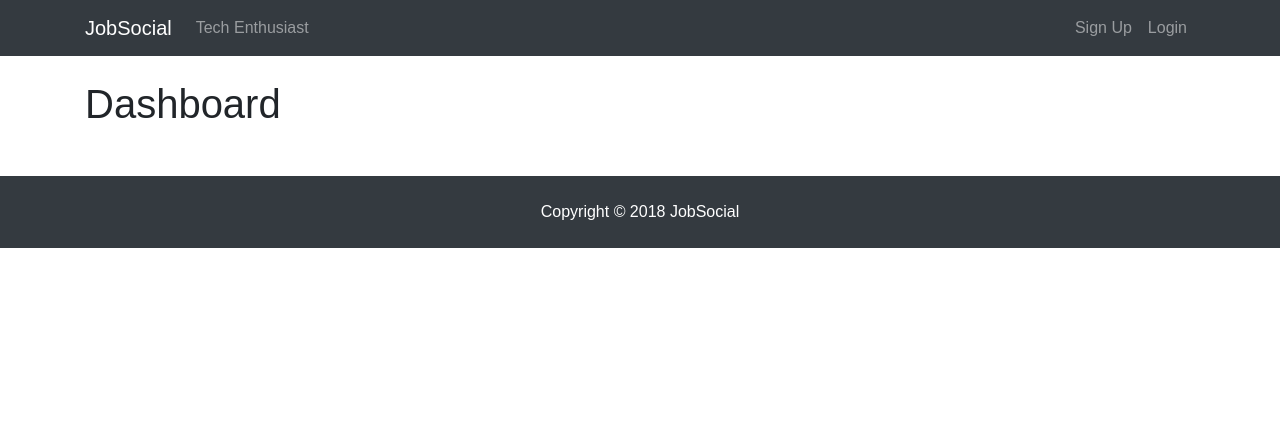
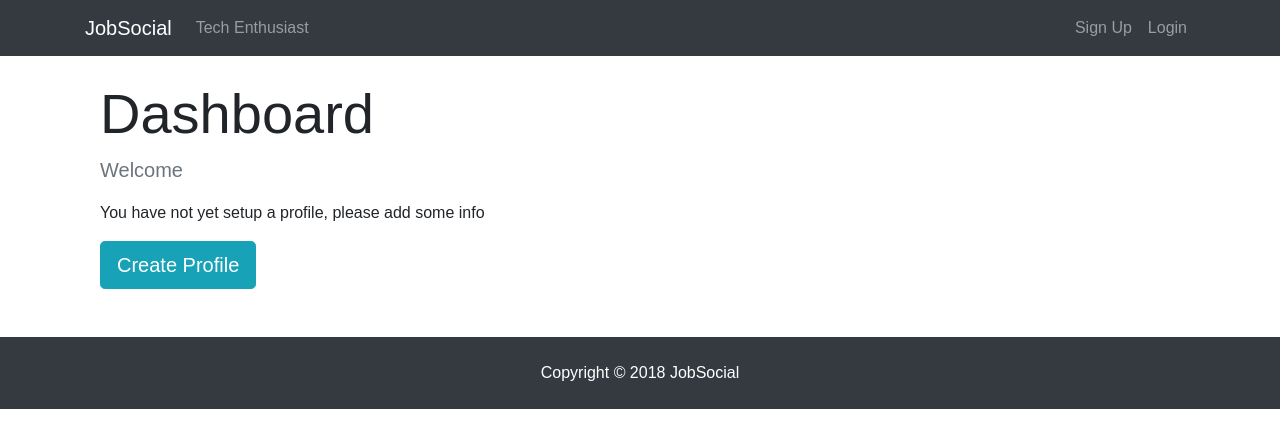
Before and after one commit to bryano1993/Job-Social, a React (Create React App) app in the folder client/: page /dashboard in a window 1280 px wide. Shown: the top 448 px of the page. Built offline with nearby package versions, Linux system fonts and the light colour scheme; no server answers.

Commit message:
48-spinner-component-and-dashboard-start:complete

```diff
--- /dev/null
+++ b/client/src/components/common/Spinner.js
@@ -0,0 +1,14 @@
+import React from "react";
+import spinner from "./spinner.gif";
+
+export default () => {
+  return (
+    <div>
+      <img
+        src={spinner}
+        style={{ width: "200px", margin: "auto", display: "block" }}
+        alt="Loading..."
+      />
+    </div>
+  );
+};
--- a/client/src/components/dashboard/Dashboard.js
+++ b/client/src/components/dashboard/Dashboard.js
@@ -1,22 +1,68 @@
 import React, { Component } from "react";
+import { Link } from "react-router-dom";
 import PropTypes from "prop-types";
 import { connect } from "react-redux";
 import { getCurrentProfile } from "../../actions/profileActions";
+import Spinner from "../common/Spinner";
 
 class Dashboard extends Component {
   componentDidMount() {
     this.props.getCurrentProfile();
   }
+
   render() {
+    const { user } = this.props.auth;
+    const { profile, loading } = this.props.profile;
+
+    let dashboardContent;
+
+    if (profile === null || loading) {
+      dashboardContent = <Spinner />;
+    } else {
+      // Check if logged in user has profile data
+      if (Object.keys(profile).length > 0) {
+        dashboardContent = <h4>TODO: DISPLAY PROFILE</h4>;
+      } else {
+        // User is logged in but has no profile
+        dashboardContent = (
+          <div>
+            <p className="lead text-muted">Welcome {user.name}</p>
+            <p>You have not yet setup a profile, please add some info</p>
+            <Link to="/create-profile" className="btn btn-lg btn-info">
+              Create Profile
+            </Link>
+          </div>
+        );
+      }
+    }
+
     return (
-      <div>
-        <h1>Dashboard</h1>
+      <div className="dashboard">
+        <div className="container">
+          <div className="row">
+            <div className="col-md-12">
+              <h1 className="display-4">Dashboard</h1>
+              {dashboardContent}
+            </div>
+          </div>
+        </div>
       </div>
     );
   }
 }
 
+Dashboard.propTypes = {
+  getCurrentProfile: PropTypes.func.isRequired,
+  auth: PropTypes.object.isRequired,
+  profile: PropTypes.object.isRequired
+};
+
+const mapStateToProps = state => ({
+  profile: state.profile,
+  auth: state.auth
+});
+
 export default connect(
-  null,
+  mapStateToProps,
   { getCurrentProfile }
 )(Dashboard);
```
Also changed, not shown: client/src/actions/profileActions.js (+1 -6 lines), client/src/components/common/spinner.gif (added), 1 other file (tests, documents, lock files or other folders).
